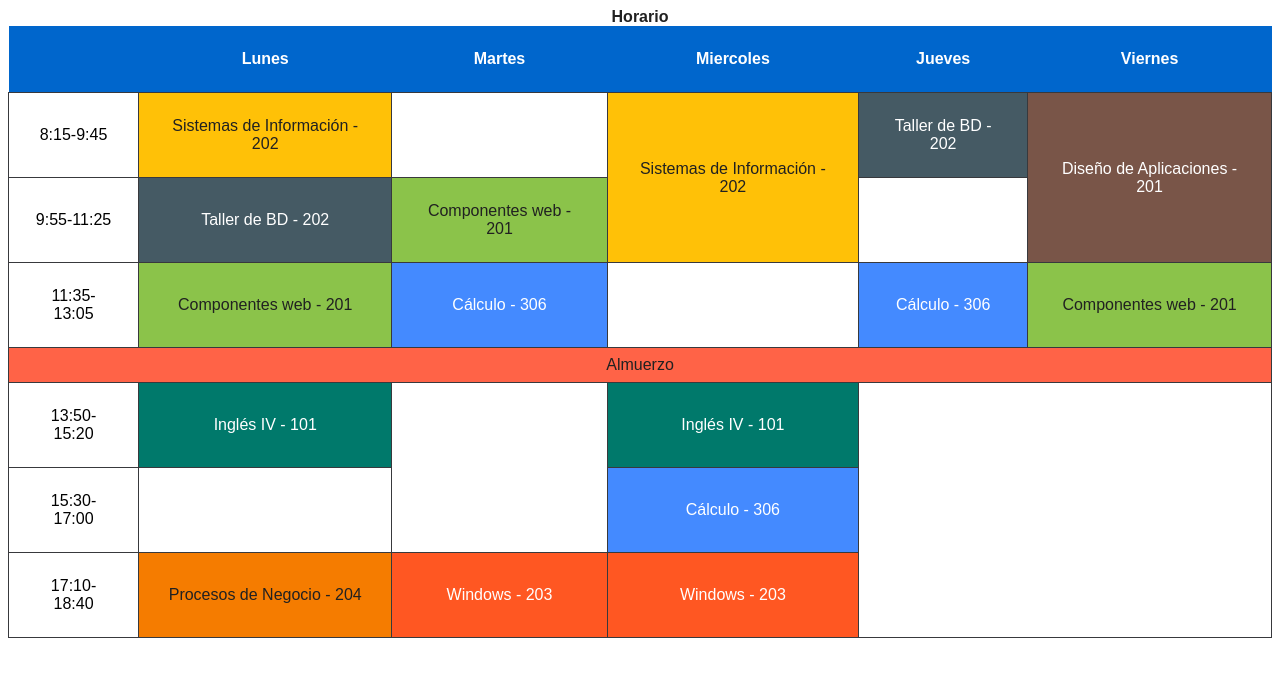
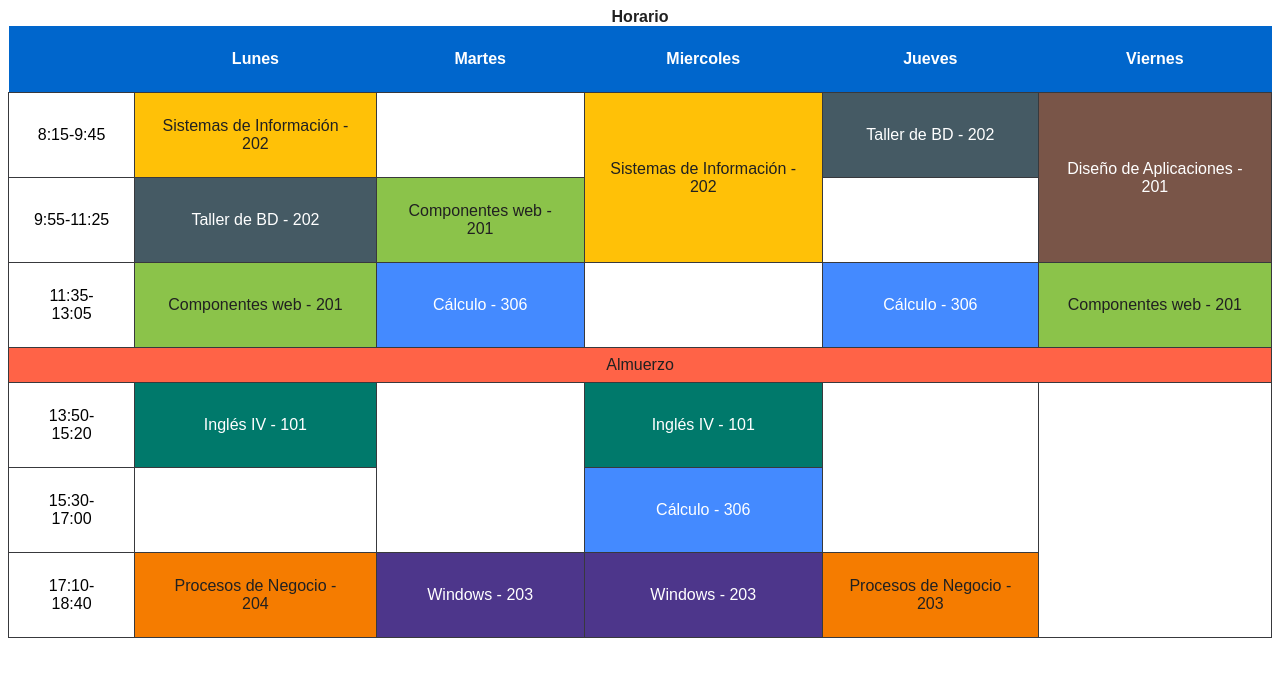
Before and after one commit to Wes137/horario-2019, a plain HTML site: page index.html in a window 1280 px wide. Drawn offline with Linux system fonts and the light colour scheme.

Commit message:
agregado una clase faltante

```diff
--- a/index.html
+++ b/index.html
@@ -30,7 +30,6 @@
             <td>9:55-11:25</td>
             <td class= "TBD">Taller de BD - 202</td>
             <td class="CWeb">Componentes web - 201</td>
-            <td></td>
         </tr>
         <tr>
             <td>11:35-13:05</td>
@@ -48,7 +47,8 @@
             <td class="Ingles">Inglés IV - 101</td>
             <td rowspan="2"></td>
             <td class="Ingles">Inglés IV - 101</td>
-            <td rowspan="3" colspan="2"></td>
+            <td rowspan="2"></td>
+            <td rowspan="3"></td>
         </tr>
         <tr>
             <td>15:30-17:00</td>
@@ -60,6 +60,7 @@
             <td class="Proc-Neg">Procesos de Negocio - 204</td>
             <td class="Win">Windows - 203</td>
             <td class="Win">Windows - 203</td>
+            <td class="Proc-Neg">Procesos de Negocio - 203</td>
         </tr>
         </tbody>
     </table>
--- a/style.css
+++ b/style.css
@@ -48,7 +48,7 @@ th, td{
     color: #212121;
 }
 .Win{
-    background: #FF5722;
+    background: rgb(77, 54, 139);
     color: #fff;
 }
 .Almuerzo{
```
